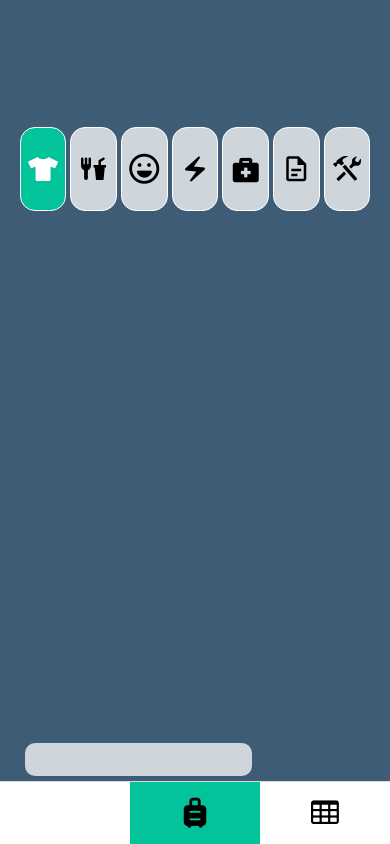
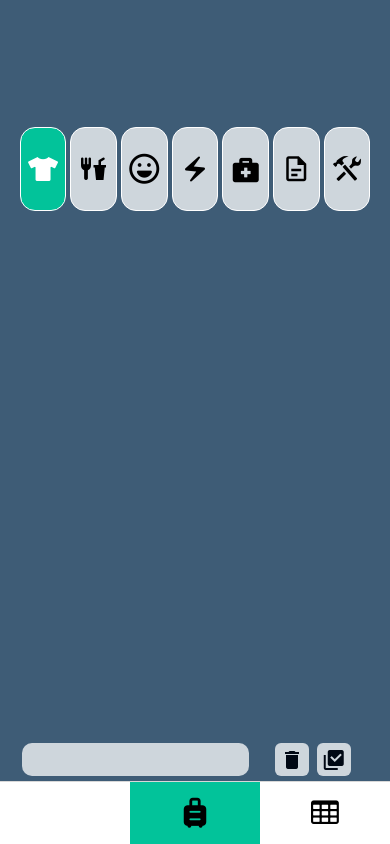
Before and after one commit to MuhammetEminDemiralay/SuitcaseAssistant, a React Native app: screen /suitcase in a window 390 px wide. Built offline with nearby package versions, Linux system fonts and the light colour scheme.

Commit message:
Home screen edit.

```diff
--- a/src/screen/HomeScreen/index.tsx
+++ b/src/screen/HomeScreen/index.tsx
@@ -1,12 +1,57 @@
-import React from 'react'
-import { Dimensions, Pressable, Text, View } from 'react-native'
+import React, { useEffect, useRef, useState } from 'react'
+import { Dimensions, FlatList, Pressable, Text, View } from 'react-native'
 import { styles } from './styles'
-import { FontAwesome5 } from '@expo/vector-icons';
-
+import { FontAwesome5, FontAwesome6 } from '@expo/vector-icons';
+import AsyncStorage from '@react-native-async-storage/async-storage';
+import { useDispatch, useSelector } from 'react-redux';
+import { getAllTravelData } from '../../redux/travelSlice';
+import CountryFlag from 'react-native-country-flag'
 
 const { width, height } = Dimensions.get("window")
 
 const HomeScreen = () => {
+
+  const dispatch: any = useDispatch();
+  const { allTravelData } = useSelector((state: any) => state.travel)
+
+  const [viewable, setViewable] = useState("");
+  const [startDate, setStartDate] = useState("")
+  const [endDate, setEndDate] = useState("")
+  const contentViewConfigRef = useRef({ viewAreaCoveragePercentThreshold: 50 })
+  const contentFlatlistRef = useRef<any>()
+  const contentOnViewRef = useRef((viewableItems: any) => {
+    setViewable(viewableItems.viewableItems[0].item)
+
+    const startDate = new Date(viewableItems.viewableItems[0].item.startDate)
+    const endDate = new Date(viewableItems.viewableItems[0].item.endDate)
+
+    setStartDate(`${startDate.getDate() < 9 ? 0 : ""}${startDate.getDate()} ${startDate.getMonth() < 9 ? 0 : ""}${startDate.getMonth() + 1} ${startDate.getFullYear()}`)
+    setEndDate(`${endDate.getDate() < 9 ? 0 : ""}${endDate.getDate()} ${endDate.getMonth() < 9 ? 0 : ""}${endDate.getMonth() + 1} ${endDate.getFullYear()}`)
+
+  })
+
+  console.log("Start date", startDate);
+  console.log('End date', endDate);
+
+
+
+  useEffect(() => {
+    const getAllAsyncStorageData = async () => {
+      const keys = await AsyncStorage.getAllKeys()
+
+      if (keys.length != allTravelData.length) {
+        for (let key of keys) {
+          const data = await AsyncStorage.getItem(key)
+          if (data != null) {
+            dispatch(getAllTravelData(JSON.parse(data)))
+          }
+        }
+      }
+    }
+
+    getAllAsyncStorageData()
+  }, [])
+
 
 
   return (
@@ -17,6 +62,45 @@ const HomeScreen = () => {
       {/* Info */}
 
       <View style={styles.currentTravelContainer}>
+
+        <FlatList
+          data={allTravelData}
+          renderItem={({ item, index }) => (
+            <View key={index} style={styles.travelBox}>
+              <View style={styles.travelContentBox}>
+                <View style={styles.contentWrapper}>
+                  <CountryFlag style={styles.flag} size={10} isoCode={item.code} />
+                  <Text style={styles.cityText}>{item.countryName} -</Text>
+                  <Text style={styles.cityText}>{item.city}</Text>
+                </View>
+              </View>
+              <View style={styles.travelContentBox}>
+                <View style={styles.contentWrapper}>
+
+                  <View style={styles.date}>
+                    <FontAwesome6 name="hourglass-start" size={20} color="#343a40" />
+                    <Text style={styles.dateText}>{startDate}</Text>
+                  </View>
+
+                  <View style={styles.date}>
+                    <FontAwesome6 name="hourglass-start" size={20} color="#343a40" />
+                    <Text style={styles.dateText}>{endDate}</Text>
+                  </View>
+
+                </View>
+              </View>
+            </View>
+          )}
+          ref={contentFlatlistRef}
+          style={styles.travelContent}
+          contentContainerStyle={styles.travelContenContainer}
+          horizontal
+          snapToInterval={(width * 0.9) - (height * 0.1)}
+          showsHorizontalScrollIndicator={false}
+          onViewableItemsChanged={contentOnViewRef.current}
+          viewabilityConfig={contentViewConfigRef.current}
+        />
+
         <View style={styles.emtyBox}>
           <Pressable
             style={({ pressed }) => [
--- a/src/screen/HomeScreen/styles.ts
+++ b/src/screen/HomeScreen/styles.ts
@@ -7,19 +7,71 @@ export const styles = StyleSheet.create({
         width: '100%',
         height: '100%',
         backgroundColor: '#3e5c76',
-        paddingHorizontal: width * 0.05,
         paddingVertical: height * 0.1,
         alignItems: 'center',
     },
-
     currentTravelContainer: {
-        width: '100%',
+        width: width * 0.9,
         height: height * 0.1,
         backgroundColor: 'rgba(255, 255, 255, 0.5)',
         borderTopLeftRadius: 10,
         borderBottomLeftRadius: 10,
         borderTopRightRadius: 50,
         borderBottomRightRadius: 50,
+    },
+    travelContent: {
+        width: (width * 0.9) - (height * 0.1),
+        height: height * 0.1,
+    },
+    travelContenContainer: {
+        height: '100%',
+        alignItems: 'center'
+    },
+    travelBox: {
+        width: (width * 0.9) - (height * 0.1),
+        height: height * 0.1,
+    },
+    travelContentBox: {
+        width: '100%',
+        height: height * 0.05,
+        flexDirection: 'row',
+        alignItems: 'center',
+        justifyContent: 'center'
+    },
+    contentWrapper: {
+        width: '90%',
+        height: height * 0.04,
+        flexDirection: 'row',
+        alignItems: 'center',
+        borderRadius : 5,
+        backgroundColor : '#fff',
+        elevation : 5
+    },
+    flag: {
+        width: width * 0.1,
+        height: height * 0.035,
+        borderRadius: 5,
+        marginLeft: 5,
+    },
+    cityText: {
+        fontSize: 20,
+        fontWeight: '800',
+        marginLeft: 5,
+        color: '#343a40',
+    },
+    date: {
+        width: '50%',
+        height: height * 0.035,
+        fontWeight: '500',
+        alignItems: 'center',
+        justifyContent: 'center',
+        flexDirection: 'row',
+        columnGap: 5,
+    },
+    dateText: {
+        fontSize: 16,
+        fontWeight: '500',
+        color: '#343a40'
     },
     emtyBox: {
         position: 'absolute',
--- a/src/screen/SuitcaseScreen/index.tsx
+++ b/src/screen/SuitcaseScreen/index.tsx
@@ -1,10 +1,10 @@
 import React, { useEffect, useRef, useState } from 'react'
 import { Dimensions, FlatList, Pressable, Text, View } from 'react-native'
 import { styles } from './styles'
-import { useSelector } from 'react-redux'
 import { suitcaseDatas } from '../../datas/suitcaseData'
-import { FontAwesome5, MaterialCommunityIcons, MaterialIcons, FontAwesome6, Entypo, Fontisto } from '@expo/vector-icons';
+import { FontAwesome5, MaterialCommunityIcons, MaterialIcons, FontAwesome6, Entypo } from '@expo/vector-icons';
 import AsyncStorage from '@react-native-async-storage/async-storage'
+import { useSelector } from 'react-redux';
 
 
 const { width, height } = Dimensions.get("window")
@@ -18,7 +18,6 @@ const SuitcaseScreen = () => {
     const contentFlatlistRef = useRef<any>()
     const contentOnViewRef = useRef((viewableItems: any) => {
         setViewable(viewableItems.viewableItems[0].item)
-
     })
 
     const contentViewConfigRef = useRef({ viewAreaCoveragePercentThreshold: 50 })
@@ -27,6 +26,8 @@ const SuitcaseScreen = () => {
     const [activeData, setActiveData] = useState<any>([])
     const [totalData, setTotalData] = useState(0);
     const [checkData, setCheckData] = useState(0);
+    const { allTravelData } = useSelector((state: any) => state.travel)
+
 
     useEffect(() => {
 
@@ -41,10 +42,7 @@ const SuitcaseScreen = () => {
                 const travelData = await AsyncStorage.getItem(`${activeTravelCategory}`)
                 setActiveData(travelData)
 
-
-
                 if (travelData != null) {
-
                     const suitcaseInfo = JSON.parse(travelData)
                     if (Object.keys(suitcaseInfo).length != 0) {
                         setData(suitcaseInfo.data)
@@ -69,14 +67,12 @@ const SuitcaseScreen = () => {
     }
 
 
-    const check = async (checkItem: any) => {
+    const check = (checkItem: any) => {
 
         setData((prevData: any) => {
             const updatedCategory = prevData[viewable].map((item: any) =>
                 item.item === checkItem.item ? { ...item, check: checkItem.check ? false : true } : item
             );
-
-
 
             const setAsync = async () => {
                 await AsyncStorage.setItem(`${activeTravelCategory}`,
@@ -105,12 +101,40 @@ const SuitcaseScreen = () => {
 
     }
 
+    const selectAll = (option: any) => {
 
+        setData((prevData: any) => {
+            const updatedCategory = prevData[viewable].map((item: any) =>
+                item.check == option ? { ...item, check: !option } : item
+            );
 
+            const setAsync = async () => {
+                await AsyncStorage.setItem(`${activeTravelCategory}`,
+                    JSON.stringify({
+                        gender: activeData.gender,
+                        startDate: activeData.startDate,
+                        endDate: activeData.endDate,
+                        countryName: 'Turkey',
+                        city: 'İstanbul',
+                        data: {
+                            ...prevData,
+                            [viewable]: updatedCategory
+                        }
+                    }))
+                setCheckData(updatedCategory.filter((item: any) => item.check == true).length)
+                setTotalData(updatedCategory.length)
 
+            }
+            setAsync();
 
+            return {
+                ...prevData,
+                [viewable]: updatedCategory
+            };
 
+        })
 
+    }
 
     return (
         <View style={styles.container}>
@@ -228,11 +252,24 @@ const SuitcaseScreen = () => {
                                             {
                                                 checkData != 0 && totalData != 0 &&
                                                 <>
-                                                    <View style={[{ width: ((width * 0.58) * (checkData / totalData)) }, styles.loadingBox]}>
-                                                    </View>
+                                                    <View style={[{ width: ((width * 0.58) * (checkData / totalData)) }, styles.loadingBox]}></View>
                                                     <Text style={styles.loadingText}>{checkData} / {totalData}</Text>
                                                 </>
                                             }
+                                        </View>
+                                        <View style={styles.optionBox}>
+                                            <Pressable
+                                                style={styles.selectBox}
+                                                onPress={() => selectAll(true)}
+                                            >
+                                                <MaterialIcons name="delete" size={24} color="#000814" />
+                                            </Pressable>
+                                            <Pressable
+                                                style={styles.selectBox}
+                                                onPress={() => selectAll(false)}
+                                            >
+                                                <MaterialCommunityIcons name="checkbox-multiple-marked" size={24} color="#000814" />
+                                            </Pressable>
                                         </View>
                                     </View>
                                 </View>
--- a/src/screen/SuitcaseScreen/styles.ts
+++ b/src/screen/SuitcaseScreen/styles.ts
@@ -85,16 +85,19 @@ export const styles = StyleSheet.create({
     loadingContainer: {
         width: width * 0.9,
         height: height * 0.05,
-        justifyContent: 'center',
-        padding: width * 0.015
+        justifyContent: 'space-between',
+        alignItems: 'center',
+        flexDirection: 'row',
+        paddingHorizontal: width * 0.0075
     },
     loadingSubContainer: {
         width: width * 0.58,
         height: height * 0.04,
         borderRadius: 10,
         backgroundColor: 'rgba(255,255,255,0.75)',
-        alignItems : 'center',
-        justifyContent : 'center'
+        alignItems: 'center',
+        justifyContent: 'center',
+
     },
     loadingBox: {
         height: height * 0.04,
@@ -102,9 +105,27 @@ export const styles = StyleSheet.create({
         backgroundColor: '#02c39a',
         borderRadius: 10,
         position: 'absolute',
-        left: 0
+        left: 0,
+        borderWidth: 1,
+        borderColor: '#fff'
     },
     loadingText: {
         fontWeight: '500',
+    },
+    optionBox: {
+        width: width * 0.28,
+        height: '100%',
+        flexDirection: 'row',
+        alignItems: 'center',
+        justifyContent: 'center',
+        columnGap: 8
+    },
+    selectBox: {
+        width: height * 0.04,
+        height: height * 0.04,
+        backgroundColor: 'rgba(255,255,255,0.75)',
+        borderRadius: 6,
+        alignItems: 'center',
+        justifyContent: 'center'
     }
 })
```
Also changed, not shown: src/redux/travelSlice.ts (+11 -7 lines), src/screen/CreateHolidayScreen/index.tsx (+2 -6 lines).
